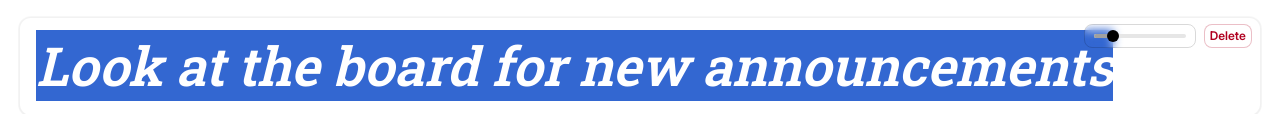
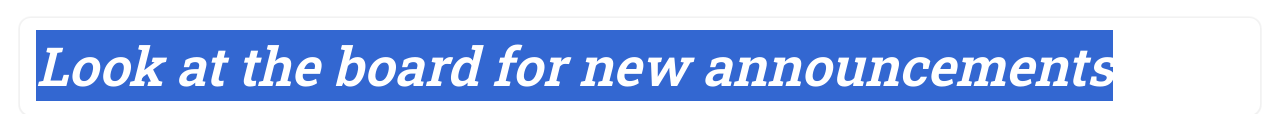
Before and after one commit to NikolaiGorovikov/timeandnotes, a plain HTML site: page assets/index.html in a window 1280 px wide. Shown: the part 260-374 px from the top of the page. Drawn offline with Linux system fonts and the light colour scheme.

Commit message:
now the controls are visible ONLY when user hovers over. When the text is selected or there is a focus on the note, it will not  affeect the visiility of the controls

```diff
--- a/assets/index.html
+++ b/assets/index.html
@@ -110,7 +110,7 @@
 
     .block:hover .controls,
     .block[data-editing="true"] .controls,
-    .block:has(:focus-visible) .controls, .being-resized .controls {
+    .being-resized .controls {
       opacity: 1; pointer-events: auto;
     }
 
```
